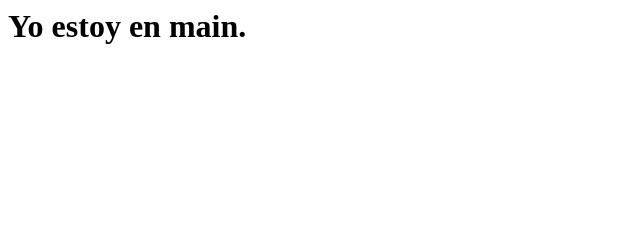
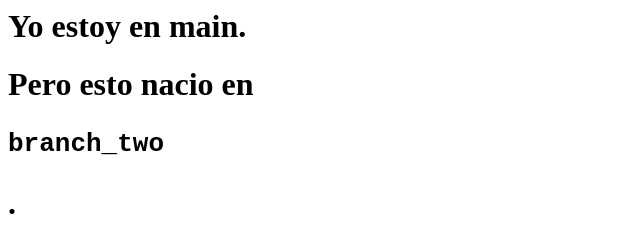
Before and after one commit to juanagranadosr/prueba_rama_gus, a plain HTML site: page index.html in a window 1280 px wide. Shown: the whole page, without its empty margins (0-640 px from the left). Drawn offline with Linux system fonts and the light colour scheme.

Commit message:
add line in branch_two

```diff
--- a/index.html
+++ b/index.html
@@ -1 +1,2 @@
 <h1>Yo estoy en main.</h1>
+<h1>Pero esto nacio en <pre>branch_two</pre>. </h1>
```
